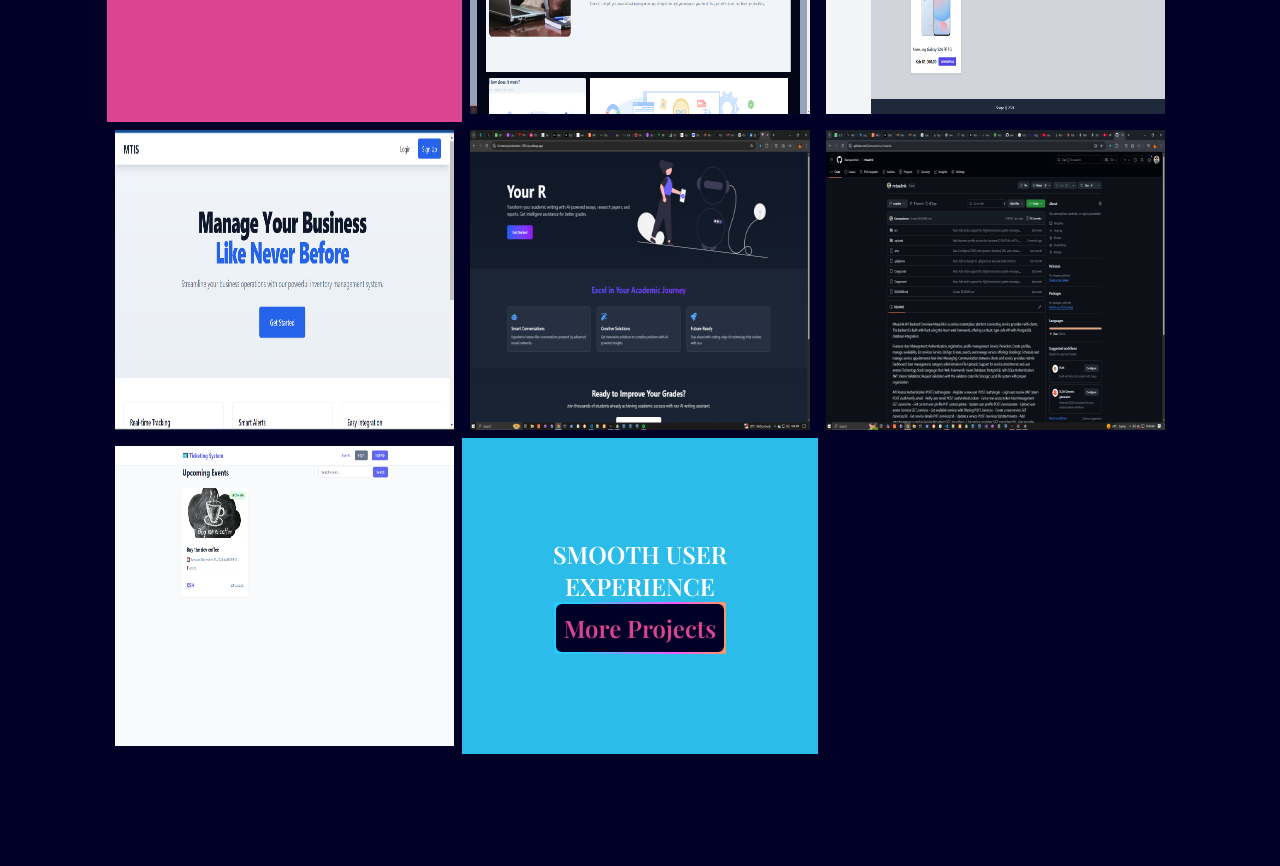
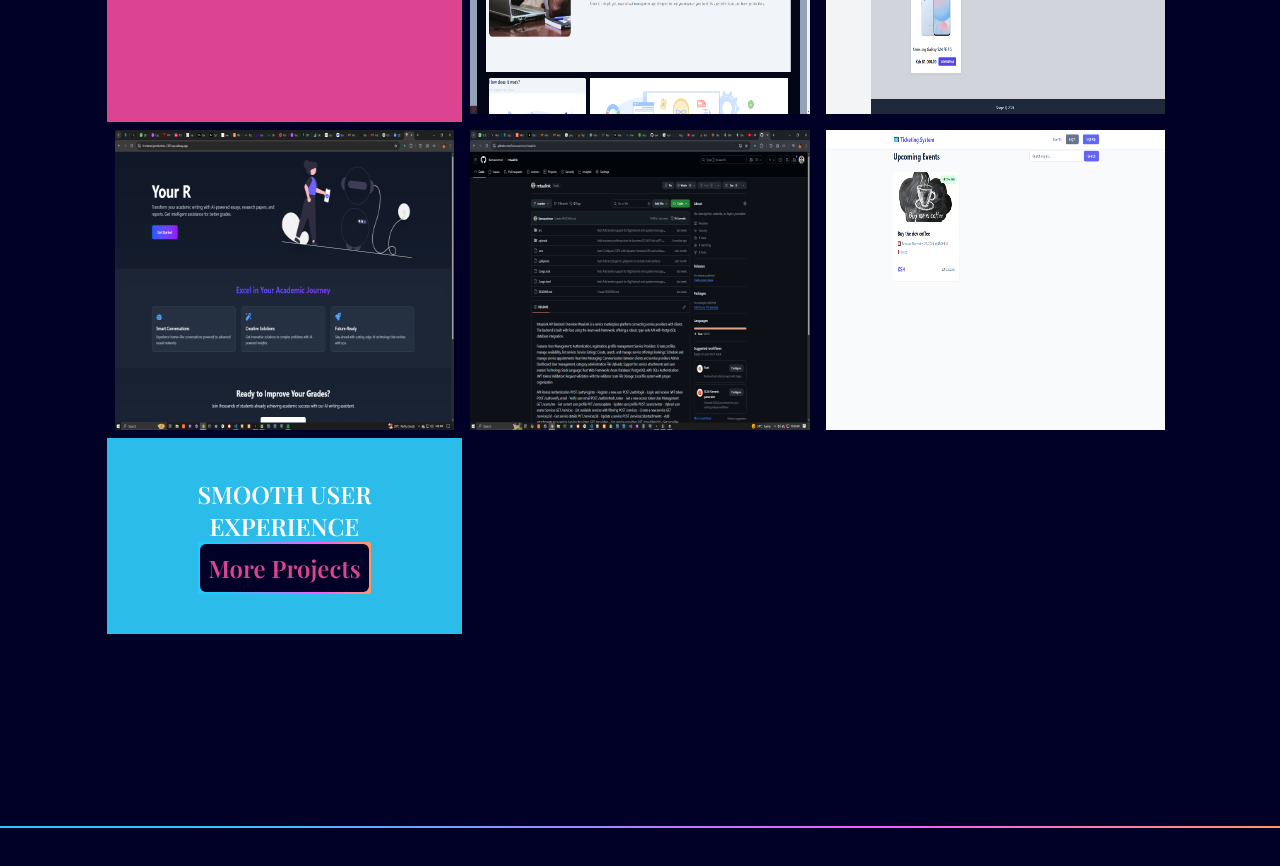
Before and after one commit to Kamausimon/Portfolio, a React (Vite) app: page / in a window 1280 px wide. Shown: the part 3220-4086 px from the top of the page. Built offline with nearby package versions, Linux system fonts and the light colour scheme.

Commit message:
made an update on the resume and projects section

```diff
--- a/src/scenes/Projects.jsx
+++ b/src/scenes/Projects.jsx
@@ -26,14 +26,6 @@ const projdetails = [
     image: Img4,
     githubLink: "https://github.com/Kamausimon/Ecommerce",
     liveLink: "https://github.com/Kamausimon/Ecommerce",
-  },
-  {
-    title: "Inventory Management App",
-    description:
-      "An inventory management application built using React,TailwindCSS, Nodejs and MongoDB",
-    image: Img6,
-    githubLink: "https://github.com/Kamausimon/MTIS",
-    liveLink: "https://frontend-production-26c4.up.railway.app/",
   },
   {
     title: "Ai-assisted Chat App",
```
Also changed, not shown: 1 other file (tests, documents, lock files or other folders).
